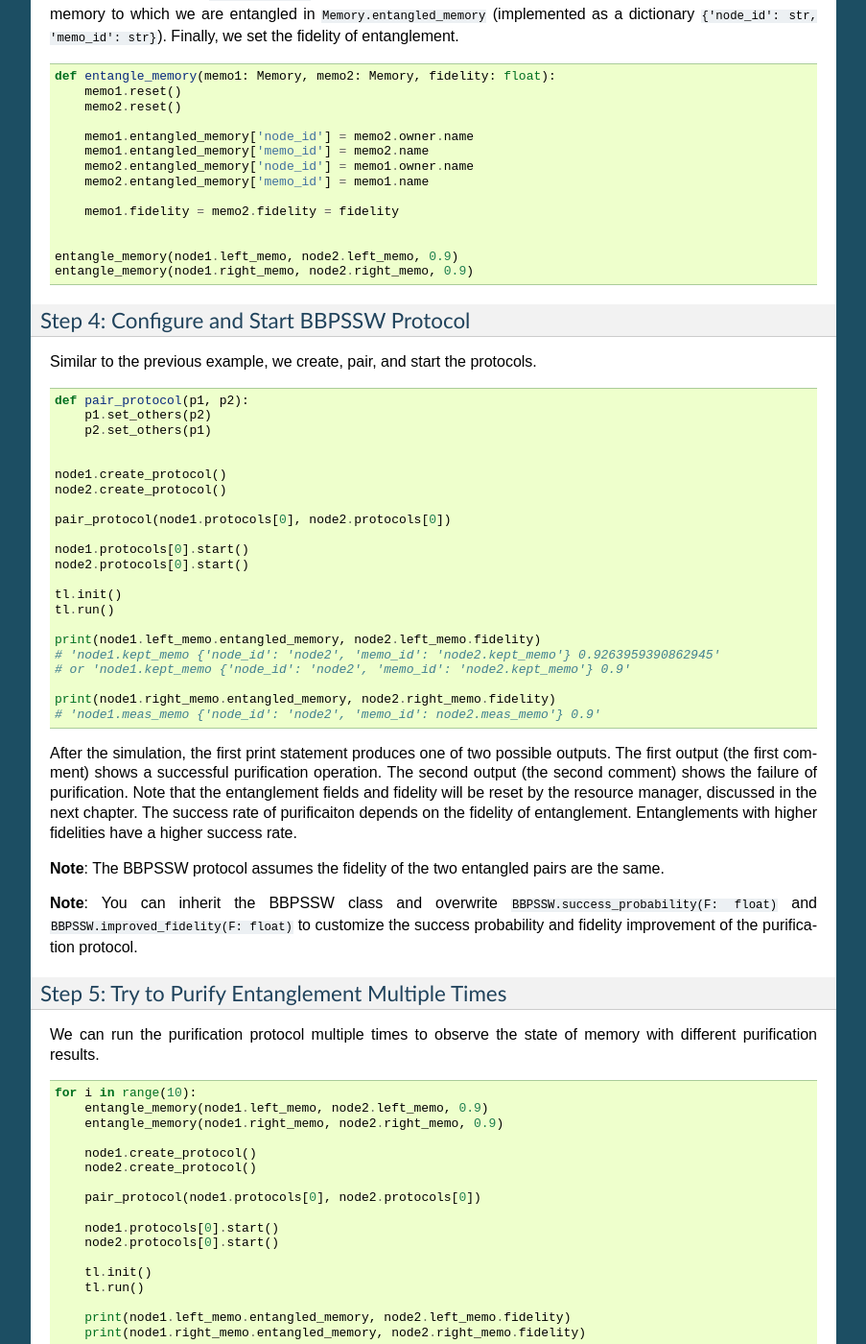
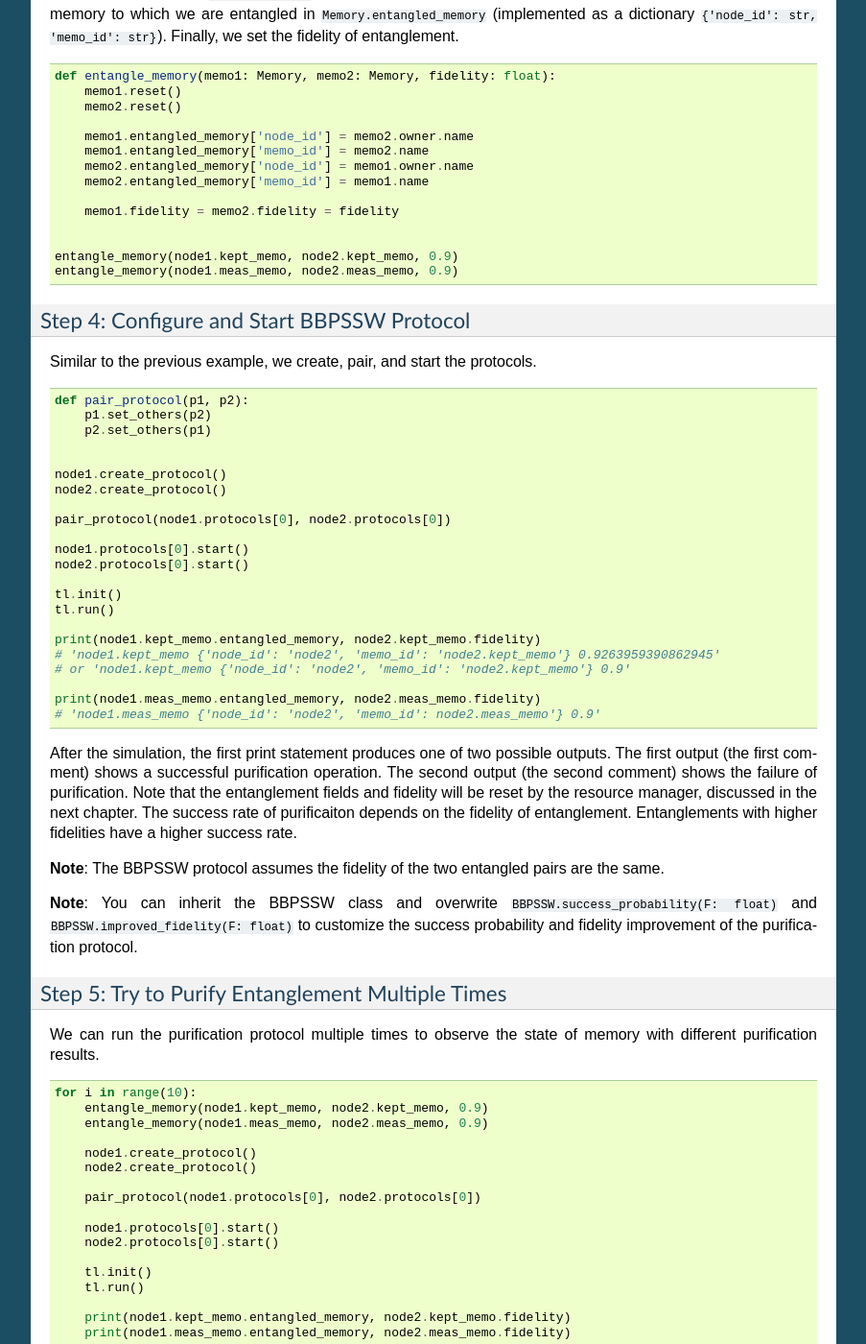
Before and after one commit to sequence-toolbox/SeQUeNCe, a Sphinx documentation site: the page built from docs/source/tutorial/chapter3/entangle.md, in a window 1280 px wide and 1400 px high, scrolled down 5604 px. Shown: the whole window at 96% size, without its empty margins (198-1101 px from the left). Built offline with Sphinx 7.4.7, drawn with Linux system fonts in a browser that asks for light colours.

Commit message:
change entangle.md example 2

````diff
--- a/docs/source/tutorial/chapter3/entangle.md
+++ b/docs/source/tutorial/chapter3/entangle.md
@@ -285,8 +285,8 @@
     memo1.fidelity = memo2.fidelity = fidelity
 
 
-entangle_memory(node1.left_memo, node2.left_memo, 0.9)
-entangle_memory(node1.right_memo, node2.right_memo, 0.9)
+entangle_memory(node1.kept_memo, node2.kept_memo, 0.9)
+entangle_memory(node1.meas_memo, node2.meas_memo, 0.9)
 ```
 
 ### Step 4: Configure and Start BBPSSW Protocol
@@ -310,11 +310,11 @@
 tl.init()
 tl.run()
 
-print(node1.left_memo.entangled_memory, node2.left_memo.fidelity)
+print(node1.kept_memo.entangled_memory, node2.kept_memo.fidelity)
 # 'node1.kept_memo {'node_id': 'node2', 'memo_id': 'node2.kept_memo'} 0.9263959390862945'
 # or 'node1.kept_memo {'node_id': 'node2', 'memo_id': 'node2.kept_memo'} 0.9'
 
-print(node1.right_memo.entangled_memory, node2.right_memo.fidelity)
+print(node1.meas_memo.entangled_memory, node2.meas_memo.fidelity)
 # 'node1.meas_memo {'node_id': 'node2', 'memo_id': node2.meas_memo'} 0.9'
 ```
 
@@ -336,8 +336,8 @@
 
 ```python
 for i in range(10):
-    entangle_memory(node1.left_memo, node2.left_memo, 0.9)
-    entangle_memory(node1.right_memo, node2.right_memo, 0.9)
+    entangle_memory(node1.kept_memo, node2.kept_memo, 0.9)
+    entangle_memory(node1.meas_memo, node2.meas_memo, 0.9)
 
     node1.create_protocol()
     node2.create_protocol()
@@ -350,8 +350,8 @@
     tl.init()
     tl.run()
 
-    print(node1.left_memo.entangled_memory, node2.left_memo.fidelity)
-    print(node1.right_memo.entangled_memory, node2.right_memo.fidelity)
+    print(node1.kept_memo.entangled_memory, node2.kept_memo.fidelity)
+    print(node1.meas_memo.entangled_memory, node2.meas_memo.fidelity)
 ```
 
 ## Example: Use `EntanglementSwappingA` and `EntanglementSwappingB` to Extend Entanglement
````
